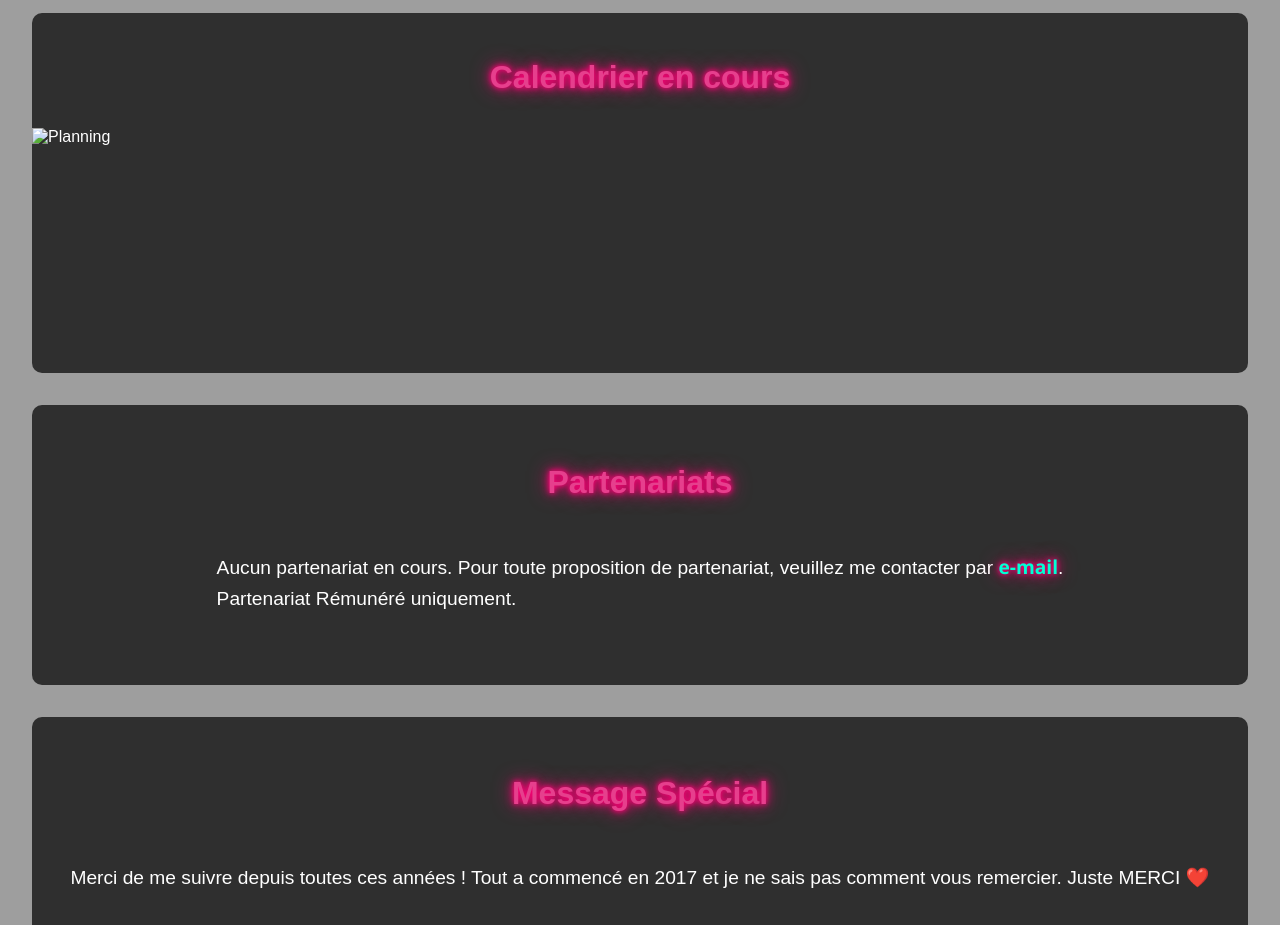
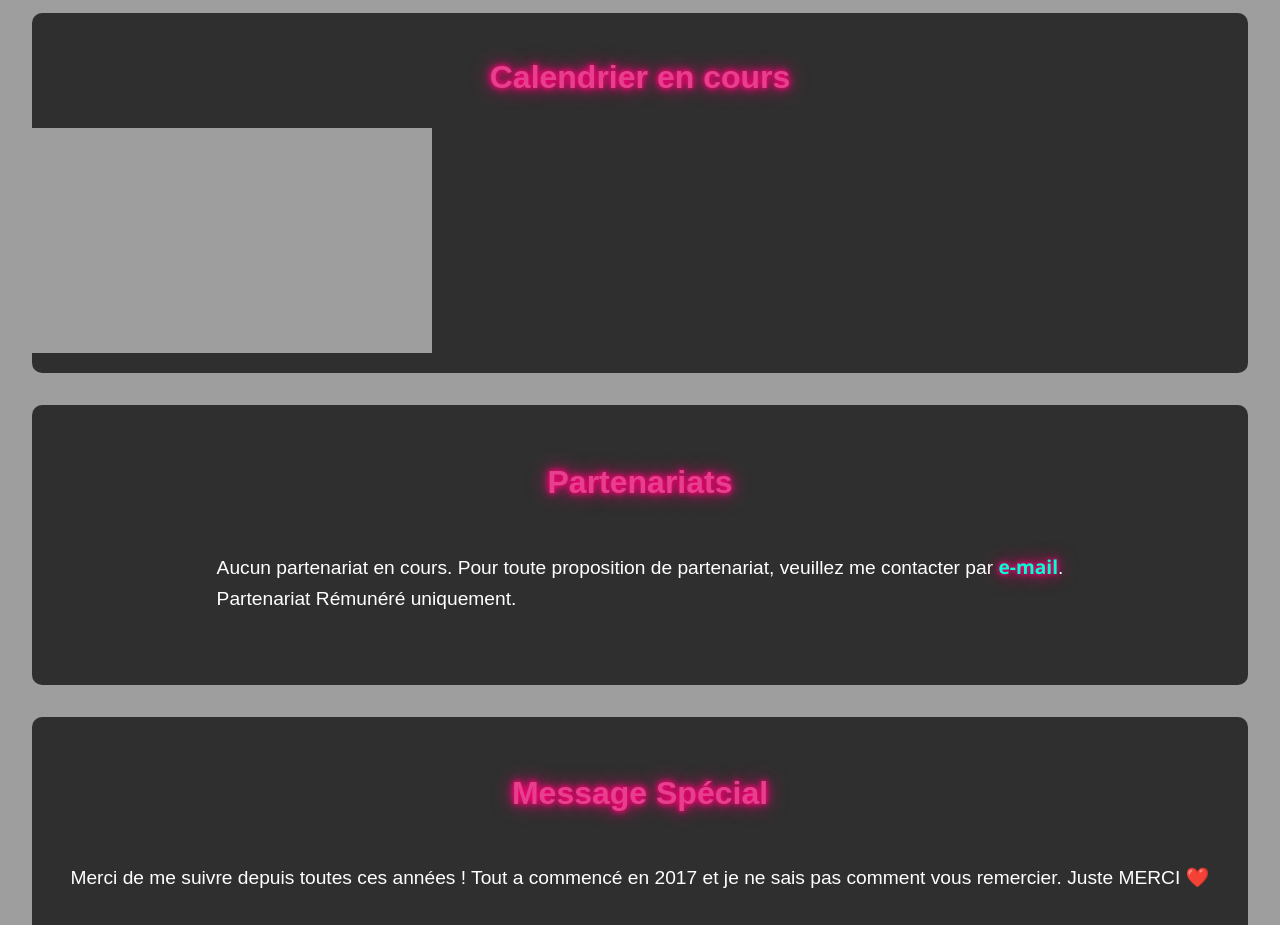
Before and after one commit to Uranium-Games/website, a plain HTML site: page index.html in a window 1280 px wide. Shown: the part 2680-3605 px from the top of the page. Drawn offline with Linux system fonts and the light colour scheme; the site is published under a folder, as on GitHub Pages, so addresses that start at the root find nothing.

Commit message:
Maj src pour planning

```diff
--- a/index.html
+++ b/index.html
@@ -85,7 +85,7 @@
 
         <section hidden class="weekly-calendar">
             <h2>Calendrier en cours</h2>
-            <img src="/assets/images/planning.png" alt="Planning">
+            <img src="assets/images/planning.png" alt="Planning">
         </section>
 
         <section class="partnerships">
```
